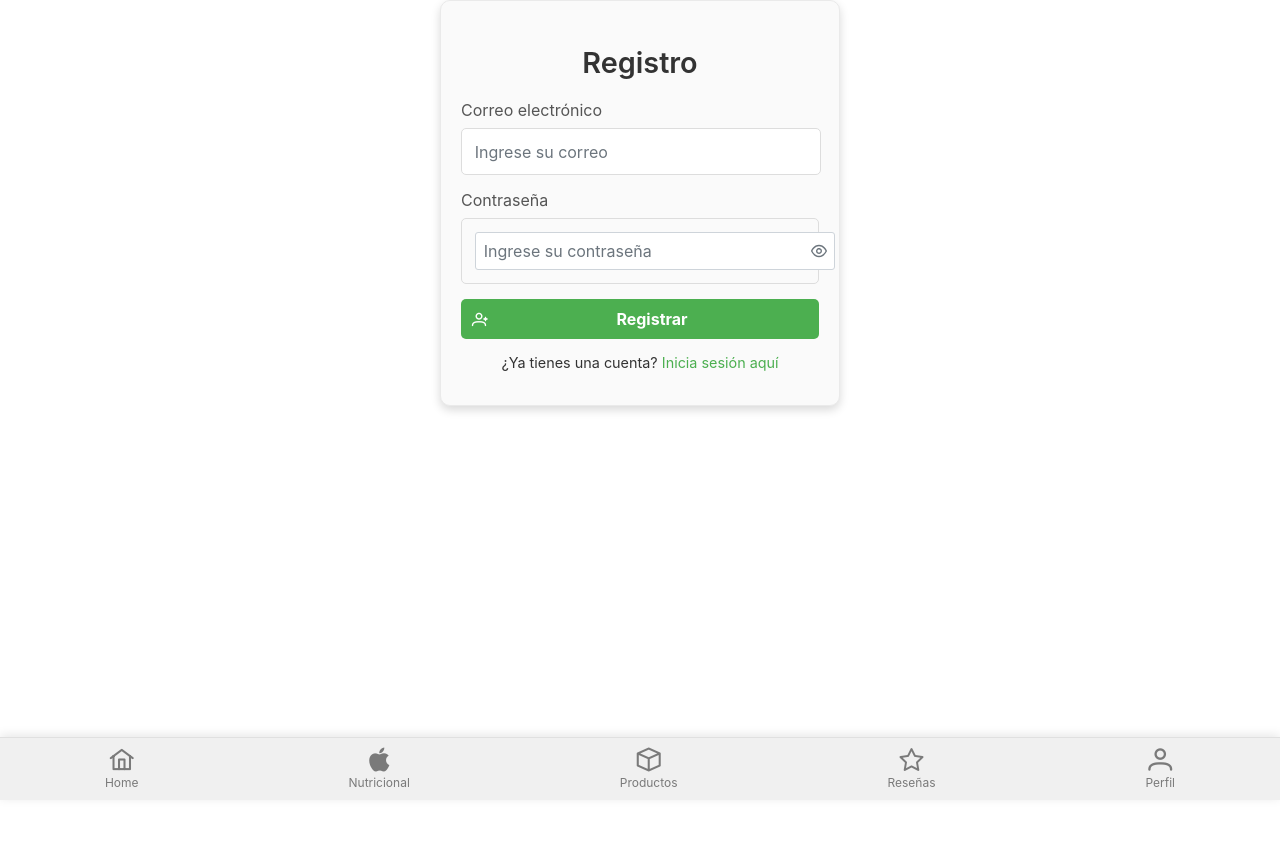
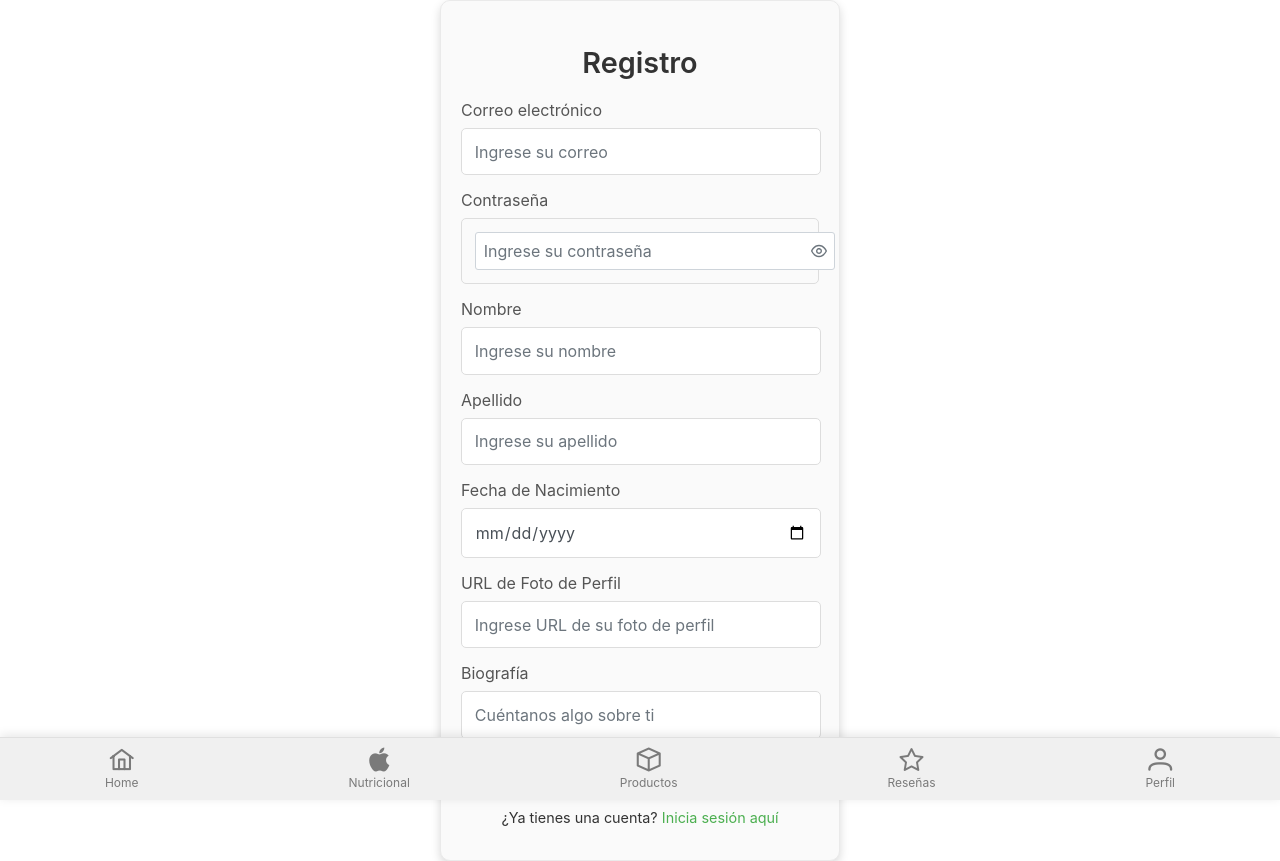
Before and after one commit to Enzo0ocarp/compare-app-PF-master, a React (Create React App) app: page /register in a window 1280 px wide. Before the commit the page ends 800 px from the top, so only its background shows below. Built offline with nearby package versions, Linux system fonts and the light colour scheme.

Commit message:
Perfil Mejorado

```diff
--- a/src/components/EditProfile.js
+++ b/src/components/EditProfile.js
@@ -1,12 +1,18 @@
+// src/components/EditProfile.js
 import React, { useState } from 'react';
 import { updateProfile } from 'firebase/auth';
-import { auth } from '../functions/src/firebaseConfig'; // 🔥 Importación necesaria
+import { auth, db } from '../functions/src/firebaseConfig';
+import { doc, updateDoc } from 'firebase/firestore';
 import { InputText } from 'primereact/inputtext';
 import { Button } from 'primereact/button';
 import { Message } from 'primereact/message';
 
 const EditProfile = ({ user, onClose }) => {
-    const [name, setName] = useState(user.displayName || '');
+    // Inicializamos los estados con la información actual; se asume que 'user' incluye campos extra (firstName, lastName, birthDate, bio)
+    const [firstName, setFirstName] = useState(user.firstName || '');
+    const [lastName, setLastName] = useState(user.lastName || '');
+    const [birthDate, setBirthDate] = useState(user.birthDate || '');
+    const [bio, setBio] = useState(user.bio || '');
     const [photoURL, setPhotoURL] = useState(user.photoURL || '');
     const [loading, setLoading] = useState(false);
     const [error, setError] = useState('');
@@ -15,14 +21,23 @@ const EditProfile = ({ user, onClose }) => {
         e.preventDefault();
         setLoading(true);
         setError('');
-
         try {
+            const displayName = `${firstName} ${lastName}`;
+            // Actualizamos el perfil de Firebase Auth
             await updateProfile(auth.currentUser, {
-                displayName: name,
+                displayName: displayName,
                 photoURL: photoURL,
             });
+            // Actualizamos el documento del usuario en Firestore
+            await updateDoc(doc(db, "users", auth.currentUser.uid), {
+                firstName,
+                lastName,
+                birthDate,
+                bio,
+                photoURL,
+            });
             alert('¡Perfil actualizado exitosamente!');
-            onClose(); // Cerrar el formulario después de actualizar
+            onClose();
         } catch (err) {
             setError('Error al actualizar el perfil: ' + err.message);
         } finally {
@@ -38,13 +53,31 @@ const EditProfile = ({ user, onClose }) => {
                 <div className="form-group">
                     <label>Nombre</label>
                     <InputText
-                        value={name}
-                        onChange={(e) => setName(e.target.value)}
-                        placeholder="Nuevo nombre"
+                        value={firstName}
+                        onChange={(e) => setFirstName(e.target.value)}
+                        placeholder="Nombre"
                         required
                     />
                 </div>
-               <br />
+                <div className="form-group">
+                    <label>Apellido</label>
+                    <InputText
+                        value={lastName}
+                        onChange={(e) => setLastName(e.target.value)}
+                        placeholder="Apellido"
+                        required
+                    />
+                </div>
+                <div className="form-group">
+                    <label>Fecha de Nacimiento</label>
+                    <InputText
+                        type="date"
+                        value={birthDate}
+                        onChange={(e) => setBirthDate(e.target.value)}
+                        placeholder="Fecha de nacimiento"
+                        required
+                    />
+                </div>
                 <div className="form-group">
                     <label>Foto de Perfil (URL)</label>
                     <InputText
@@ -53,7 +86,14 @@ const EditProfile = ({ user, onClose }) => {
                         placeholder="URL de la foto de perfil"
                     />
                 </div>
-                <br />
+                <div className="form-group">
+                    <label>Biografía</label>
+                    <InputText
+                        value={bio}
+                        onChange={(e) => setBio(e.target.value)}
+                        placeholder="Cuéntanos algo sobre ti"
+                    />
+                </div>
                 <Button label={loading ? "Cargando..." : "Actualizar"} type="submit" icon="pi pi-check" loading={loading} />
             </form>
             <br />
--- a/src/components/Register.js
+++ b/src/components/Register.js
@@ -1,7 +1,9 @@
+// src/pages/Register.js
 import React, { useState } from "react";
 import { useForm } from "react-hook-form";
-import { createUserWithEmailAndPassword } from "firebase/auth";
-import { auth } from '../functions/src/firebaseConfig'; // 🔥 Importación necesaria
+import { createUserWithEmailAndPassword, updateProfile } from "firebase/auth";
+import { auth, db } from '../functions/src/firebaseConfig'; // 🔥 Asegúrate de exportar 'db' en firebaseConfig
+import { doc, setDoc } from "firebase/firestore";
 import { InputText } from "primereact/inputtext";
 import { Password } from "primereact/password";
 import { Button } from "primereact/button";
@@ -21,7 +23,26 @@ const Register = () => {
     setLoading(true);
     setError("");
     try {
-      await createUserWithEmailAndPassword(auth, data.email, data.password);
+      // Crear el usuario en Firebase Auth
+      const userCredential = await createUserWithEmailAndPassword(auth, data.email, data.password);
+      const user = userCredential.user;
+
+      // Actualizar el perfil (displayName y photoURL)
+      await updateProfile(user, {
+        displayName: `${data.firstName} ${data.lastName}`,
+        photoURL: data.photoURL || '/default-profile.png'
+      });
+
+      // Guardar información extra en Firestore
+      await setDoc(doc(db, "users", user.uid), {
+        firstName: data.firstName,
+        lastName: data.lastName,
+        birthDate: data.birthDate,
+        bio: data.bio || "",
+        email: data.email,
+        createdAt: new Date()
+      });
+
       alert("¡Usuario registrado exitosamente!");
       reset();
       navigate("/login");
@@ -42,6 +63,7 @@ const Register = () => {
       <div className="register-container">
         <h2 className="register-title">Registro</h2>
         <form onSubmit={handleSubmit(onSubmit)} className="register-form animated-form">
+          {/* Campos básicos */}
           <div className="form-group">
             <label htmlFor="email">Correo electrónico</label>
             <InputText
@@ -55,7 +77,6 @@ const Register = () => {
             />
             {errors.email && <Message severity="error" text={errors.email.message} />}
           </div>
-
           <div className="form-group">
             <label htmlFor="password">Contraseña</label>
             <Password
@@ -68,6 +89,57 @@ const Register = () => {
               className={`form-input ${errors.password ? "p-invalid" : ""}`}
             />
             {errors.password && <Message severity="error" text={errors.password.message} />}
+          </div>
+
+          {/* Campos adicionales para datos personales */}
+          <div className="form-group">
+            <label htmlFor="firstName">Nombre</label>
+            <InputText
+              id="firstName"
+              placeholder="Ingrese su nombre"
+              {...register("firstName", { required: "El nombre es obligatorio" })}
+              className={`form-input ${errors.firstName ? "p-invalid" : ""}`}
+            />
+            {errors.firstName && <Message severity="error" text={errors.firstName.message} />}
+          </div>
+          <div className="form-group">
+            <label htmlFor="lastName">Apellido</label>
+            <InputText
+              id="lastName"
+              placeholder="Ingrese su apellido"
+              {...register("lastName", { required: "El apellido es obligatorio" })}
+              className={`form-input ${errors.lastName ? "p-invalid" : ""}`}
+            />
+            {errors.lastName && <Message severity="error" text={errors.lastName.message} />}
+          </div>
+          <div className="form-group">
+            <label htmlFor="birthDate">Fecha de Nacimiento</label>
+            <InputText
+              id="birthDate"
+              type="date"
+              placeholder="Ingrese su fecha de nacimiento"
+              {...register("birthDate", { required: "La fecha de nacimiento es obligatoria" })}
+              className={`form-input ${errors.birthDate ? "p-invalid" : ""}`}
+            />
+            {errors.birthDate && <Message severity="error" text={errors.birthDate.message} />}
+          </div>
+          <div className="form-group">
+            <label htmlFor="photoURL">URL de Foto de Perfil</label>
+            <InputText
+              id="photoURL"
+              placeholder="Ingrese URL de su foto de perfil"
+              {...register("photoURL")}
+              className="form-input"
+            />
+          </div>
+          <div className="form-group">
+            <label htmlFor="bio">Biografía</label>
+            <InputText
+              id="bio"
+              placeholder="Cuéntanos algo sobre ti"
+              {...register("bio")}
+              className="form-input"
+            />
           </div>
 
           {error && <Message severity="error" text={error} className="error-message animated-error" />}
--- a/src/functions/src/firebaseConfig.js
+++ b/src/functions/src/firebaseConfig.js
@@ -1,5 +1,7 @@
+// FirebaseConfig.js
 import { initializeApp } from "firebase/app";
-import { getAuth, signOut } from "firebase/auth";  // Importar signOut
+import { getAuth, signOut } from "firebase/auth";
+import { getFirestore } from "firebase/firestore"; // Importa Firestore
 
 const firebaseConfig = {
   apiKey: "AIzaSyBnsDVZSQSkFYuZyBLdT96CgLbZB_lcYyg",
@@ -17,4 +19,7 @@ const app = initializeApp(firebaseConfig);
 // Obtener el servicio de autenticación
 const auth = getAuth(app);
 
-export { auth, signOut };  // Exportar signOut junto con auth
+// Inicializar Firestore
+const db = getFirestore(app);
+
+export { auth, signOut, db }; // Exporta db junto con auth y signOut
--- a/src/pages/Perfil.js
+++ b/src/pages/Perfil.js
@@ -1,6 +1,8 @@
+// src/pages/Perfil.js
 import React, { useState, useEffect } from 'react';
-import { auth } from '../functions/src/firebaseConfig'; // 🔥 Importación necesaria
-import { onAuthStateChanged, signOut } from 'firebase/auth'; // 🔥 Importación necesaria
+import { auth, db } from '../functions/src/firebaseConfig';
+import { onAuthStateChanged } from 'firebase/auth';
+import { doc, getDoc } from 'firebase/firestore';
 import Header from '../components/Header';
 import ProfileCard from '../components/ProfileCard';
 import BottomNav from '../components/BottomNav';
@@ -15,31 +17,34 @@ function Perfil() {
   const [notification, setNotification] = useState(null);
 
   useEffect(() => {
-    const unsubscribe = onAuthStateChanged(auth, (user) => {
+    const unsubscribe = onAuthStateChanged(auth, async (user) => {
       if (user) {
-        setUserInfo({
+        // Datos básicos de Firebase Auth
+        let userData = {
           name: user.displayName || 'Usuario sin nombre',
           email: user.email,
           membership: `Miembro desde ${new Date(user.metadata.creationTime).getFullYear()}`,
           photoURL: user.photoURL || '/default-profile.png',
-        });
-        setLoading(false);
+        };
+        // Consultar información extra en Firestore
+        const docRef = doc(db, "users", user.uid);
+        const docSnap = await getDoc(docRef);
+        if (docSnap.exists()) {
+          const extraData = docSnap.data();
+          userData = { ...userData, ...extraData };
+        }
+        setUserInfo(userData);
       } else {
         setUserInfo(null);
+      }
       setLoading(false);
-      }
     });
 
     return () => unsubscribe();
   }, []);
 
   const handleLogout = async () => {
-    try {
-      await signOut(auth); // ✅ Ahora está definido
-      setNotification({ type: 'success', message: 'Sesión cerrada exitosamente' });
-    } catch (error) {
-      setNotification({ type: 'error', message: `Error al cerrar sesión: ${error.message}` });
-    }
+    // Lógica de cierre de sesión (sin cambios)
   };
 
   const handleEditProfile = () => setShowEditForm(true);
```
Lines whose indentation alone changed are shown as unchanged.
